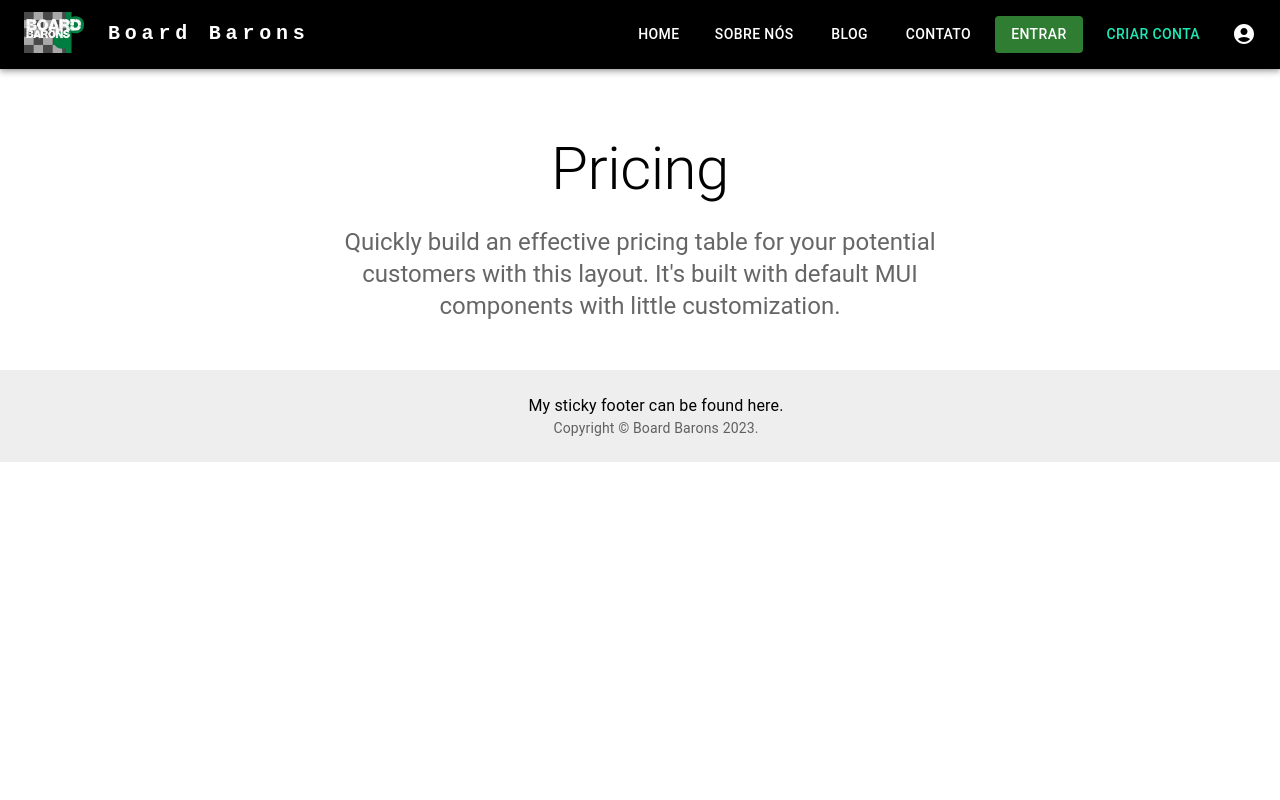
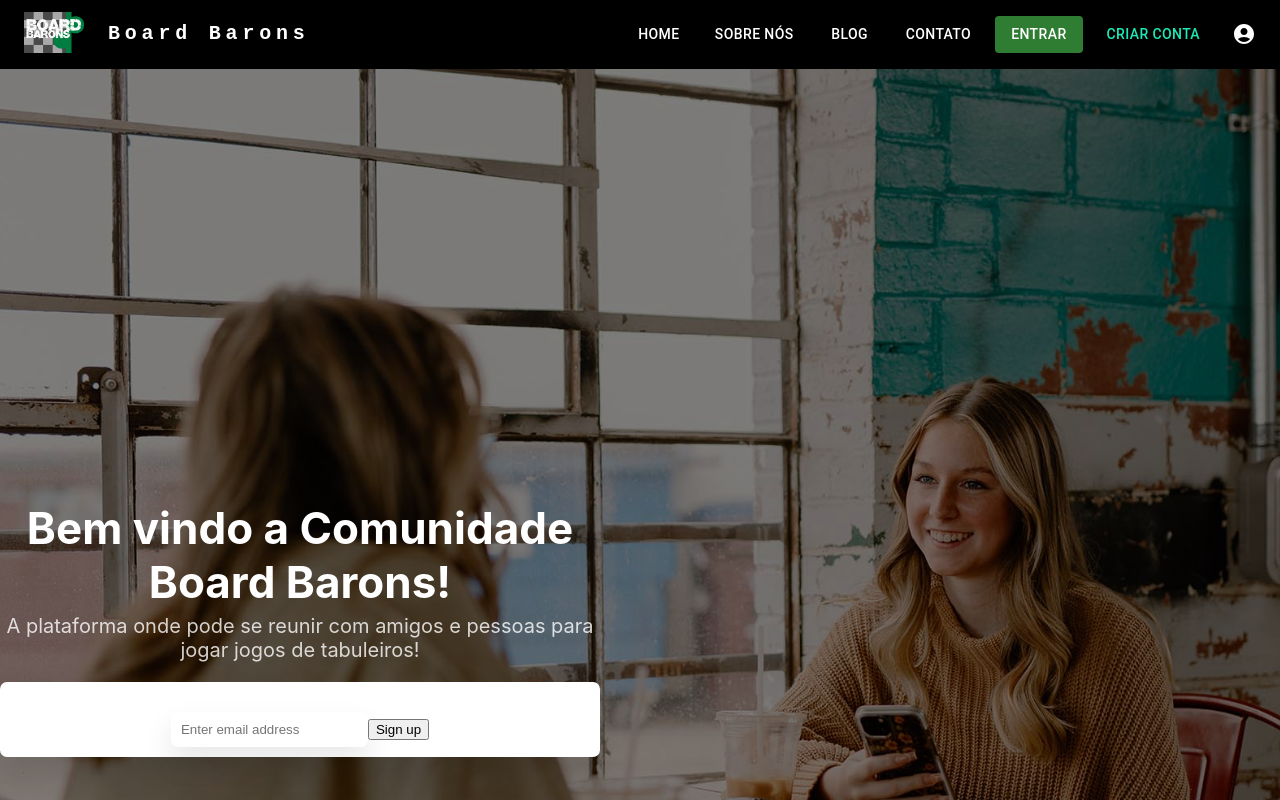
Before and after one commit to Stefanpicciani/BoardBarons, a React (Create React App) app in the folder Front-End/board-barons/: page / in a window 1280 px wide. Shown: the top 800 px of the page. Built offline with nearby package versions, Linux system fonts and the light colour scheme.

Commit message:
Adicinando seção de hero

```diff
--- a/Front-End/board-barons/src/components/footer/Footer.tsx
+++ b/Front-End/board-barons/src/components/footer/Footer.tsx
@@ -35,7 +35,7 @@ const Footer = () => {
               : theme.palette.grey[800],
         }}
       >
-        <Container maxWidth="lg">
+        <Container maxWidth="lg" sx={{ backgroundColor: "#152048", color: "#ffffff"}}>
           <Typography variant="body1">
             My sticky footer can be found here.
           </Typography>
--- /dev/null
+++ b/Front-End/board-barons/src/components/hero/Hero.module.css
@@ -0,0 +1,134 @@
+/* Fonts */
+:root {
+    --default-font: "Open Sans", system-ui, -apple-system, "Segoe UI", Roboto, "Helvetica Neue", Arial, "Noto Sans", "Liberation Sans", sans-serif, "Apple Color Emoji", "Segoe UI Emoji", "Segoe UI Symbol", "Noto Color Emoji";
+    --heading-font: "Montserrat", sans-serif;
+    --nav-font: "Lato", sans-serif;
+  }
+
+  /* Global Colors */
+  :root {
+    --background-color: #ffffff;
+    --background-color-rgb: 255, 255, 255;
+    --default-color: #212529;
+    --default-color-rgb: 33, 37, 41;
+    --primary-color: #e84545;
+    --primary-color-rgb: 232, 69, 69;
+    --secondary-color: #32353a;
+    --secondary-color-rgb: 50, 53, 58;
+    --contrast-color: #ffffff;
+    --contrast-color-rgb: 255, 255, 255;
+  }
+
+  /* Nav Menu Colors */
+  :root {
+    --nav-color: #3a3939;
+    --nav-hover-color: #e84545;
+    --nav-dropdown-color: #3a3939;
+    --nav-dropdown-hover-color: #e84545;
+    --nav-dropdown-background-color: #ffffff;
+    --nav-mobile-background-color: #ffffff;
+  }
+
+  /* Smooth scroll */
+  :root {
+    scroll-behavior: smooth;
+  }
+
+
+.fullWidth {
+    width: 100%;
+}
+
+/* Hero Section - Home Page
+------------------------------*/
+.hero {
+    --default-color: #ffffff;
+    --default-color-rgb: 255, 255, 255;
+    --background-color: #000000;
+    --background-color-rgb: 0, 0, 0;
+    width: 100%;
+    min-height: 100vh;
+    position: relative;
+    padding: 160px 0 80px 0;
+    display: flex;
+    align-items: center;
+    justify-content: center;
+  }
+
+  .hero img {
+    position: absolute;
+    inset: 0;
+    display: block;
+    width: 100%;
+    height: 100%;
+    -o-object-fit: cover;
+    object-fit: cover;
+    z-index: 1;
+  }
+
+  .hero:before {
+    content: "";
+    background: rgba(var(--background-color-rgb), 0.5);
+    position: absolute;
+    inset: 0;
+    z-index: 2;
+  }
+
+  .hero .container {
+    position: relative;
+    z-index: 3;
+  }
+
+  .hero .h2 {
+    color: var(--contrast-color);
+    margin: 0;
+    font-size: 44px;
+    font-weight: 700;
+  }
+
+  .hero .p {
+    color: rgba(var(--default-color-rgb), 0.8);
+    margin: 5px 0 0 0;
+    font-size: 20px;
+  }
+
+  .hero .sign_up_form {
+    margin-top: 20px;
+    padding: 10px;
+    border-radius: 7px;
+    background: #fff;
+    box-shadow: 0 15px 30px 0 rgba(0, 0, 0, 0.1);
+  }
+
+  .hero .sign_up_form .form_control {
+    border: none;
+  }
+
+  .hero .sign_up_form .form_control:active,
+  .hero .sign_up_form .form_control:focus {
+    outline: none;
+    box-shadow: none;
+  }
+
+  .hero .sign_up_form .input[type=submit] {
+    box-shadow: 0 15px 30px 0 rgba(0, 0, 0, 0.2);
+    background-color: var(--primary-color);
+    border-color: var(--primary-color);
+    padding: 8px 20px 10px 20px;
+    border-radius: 7px;
+    color: var(--contrast-color);
+  }
+
+  .hero .sign_up_form .input[type=submit]:hover {
+    background-color: rgba(var(--primary-color-rgb), 0.9);
+  }
+
+  @media (max-width: 768px) {
+    .hero .h2 {
+      font-size: 32px;
+    }
+
+    .hero .p {
+      font-size: 18px;
+    }
+  }
--- /dev/null
+++ b/Front-End/board-barons/src/components/hero/Hero.tsx
@@ -0,0 +1,32 @@
+import { Box } from "@mui/material";
+import backgroundImage from '../../assets/images/hero-bg.jpg'
+import style from './Hero.module.css'
+
+const Hero = () => {
+
+    return(
+        <Box component="section" id="hero" className={`${style.hero}`}>
+
+            <img src={backgroundImage} alt="" data-aos="fade-in"/>
+
+            <Box className={`container ${style.container} ${style.fullWidth}`}>
+                <Box className={`row ${style.container}`}>
+                    <Box maxWidth="sm" className={`row`}>
+                        <h2 className={`${style.h2}`} data-aos="fade-up" data-aos-delay="100">Bem vindo a Comunidade Board Barons!</h2>
+                        <p className={`${style.p}`} data-aos="fade-up" data-aos-delay="200">A plataforma onde pode se reunir com amigos e pessoas para jogar jogos de tabuleiros!</p>
+                    </Box>
+                    <Box maxWidth="sm">
+                        <form action="#" className={`${style.sign_up_form} d-flex`} data-aos="fade-up" data-aos-delay="300">
+                            <input type="text" className={`${style.sign_up_form} ${style.form_control} ${style.input}`} placeholder="Enter email address" />
+                            <input type="submit" className="btn btn-primary" value="Sign up" />
+                        </form>
+                    </Box>
+                </Box>
+            </Box>
+
+
+        </Box>
+    )
+}
+
+export default Hero;
--- a/Front-End/board-barons/src/pages/home/Home.tsx
+++ b/Front-End/board-barons/src/pages/home/Home.tsx
@@ -25,6 +25,7 @@ import CardHeader from '@mui/material/CardHeader';
 import StarIcon from '@mui/icons-material/StarBorder';
 import Toolbar from '@mui/material/Toolbar';
 import GlobalStyles from '@mui/material/GlobalStyles';
+import Hero from '../../components/hero/Hero';
 
 
 
@@ -41,6 +42,7 @@ export default function Home() {
 
   return (
     <TemplateDefault>
+      <Hero/>
 
       <Container disableGutters maxWidth="sm" component="main" sx={{ pt: 8, pb: 6 }}>
         <Typography
```
Also changed, not shown: Front-End/board-barons/src/assets/images/hero-bg.jpg (added).
